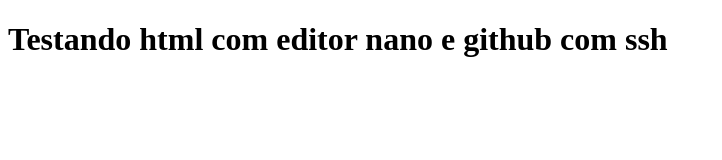
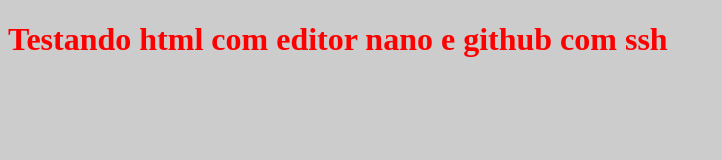
Before and after one commit to lucasb2b/aprendizado, a plain HTML site: page index.html in a window 1280 px wide. Shown: the whole page, without its empty margins (0-722 px from the left). Drawn offline with Linux system fonts and the light colour scheme.

Commit message:
SSH por laptop

```diff
--- a/index.html
+++ b/index.html
@@ -2,6 +2,7 @@
 <html lang="pt-br">
 <head>
 <meta charset="UTF-8" />
+<link rel="stylesheet" type="text/css" href="style.css" />
 <title>Teste SSH</title>
 </head>
 <body>
--- /dev/null
+++ b/style.css
@@ -0,0 +1,4 @@
+body {
+	background-color: #CCC;
+	color: red;
+}
```
